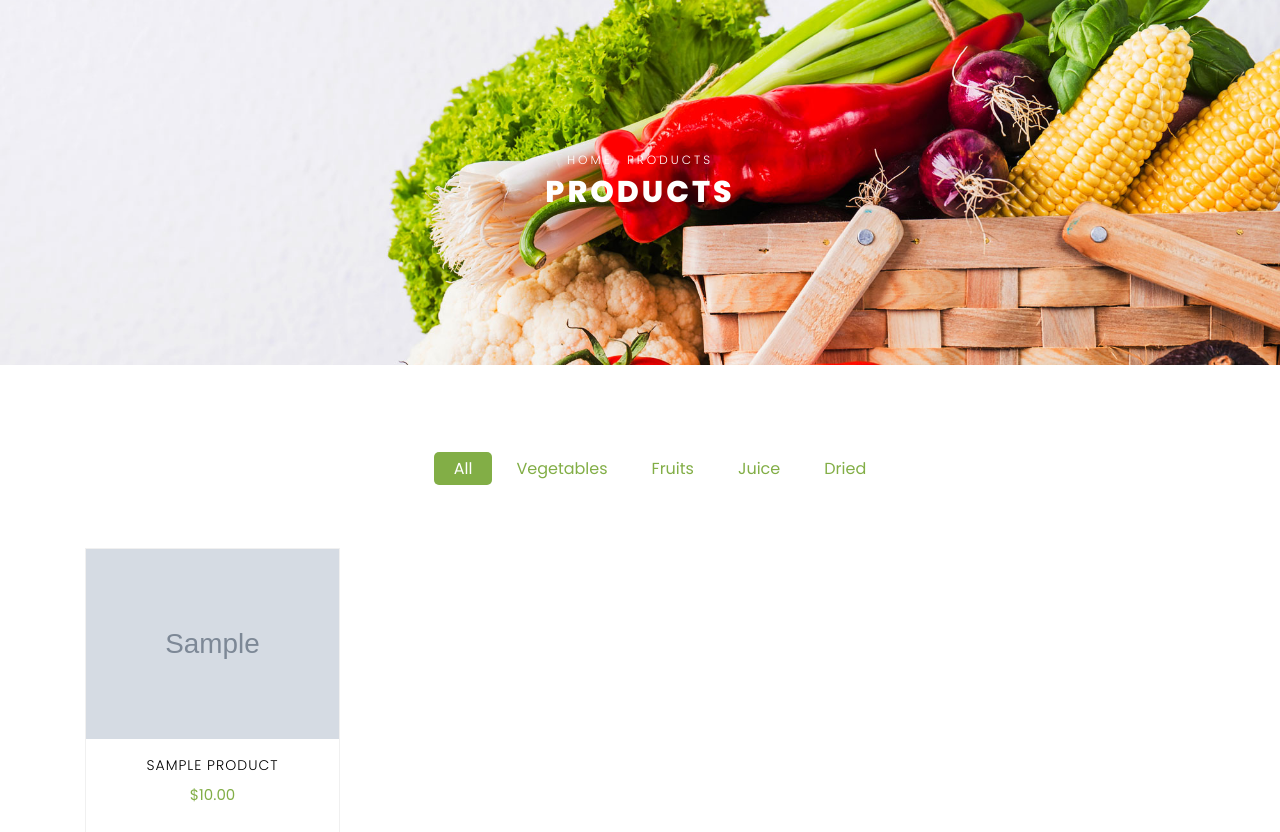
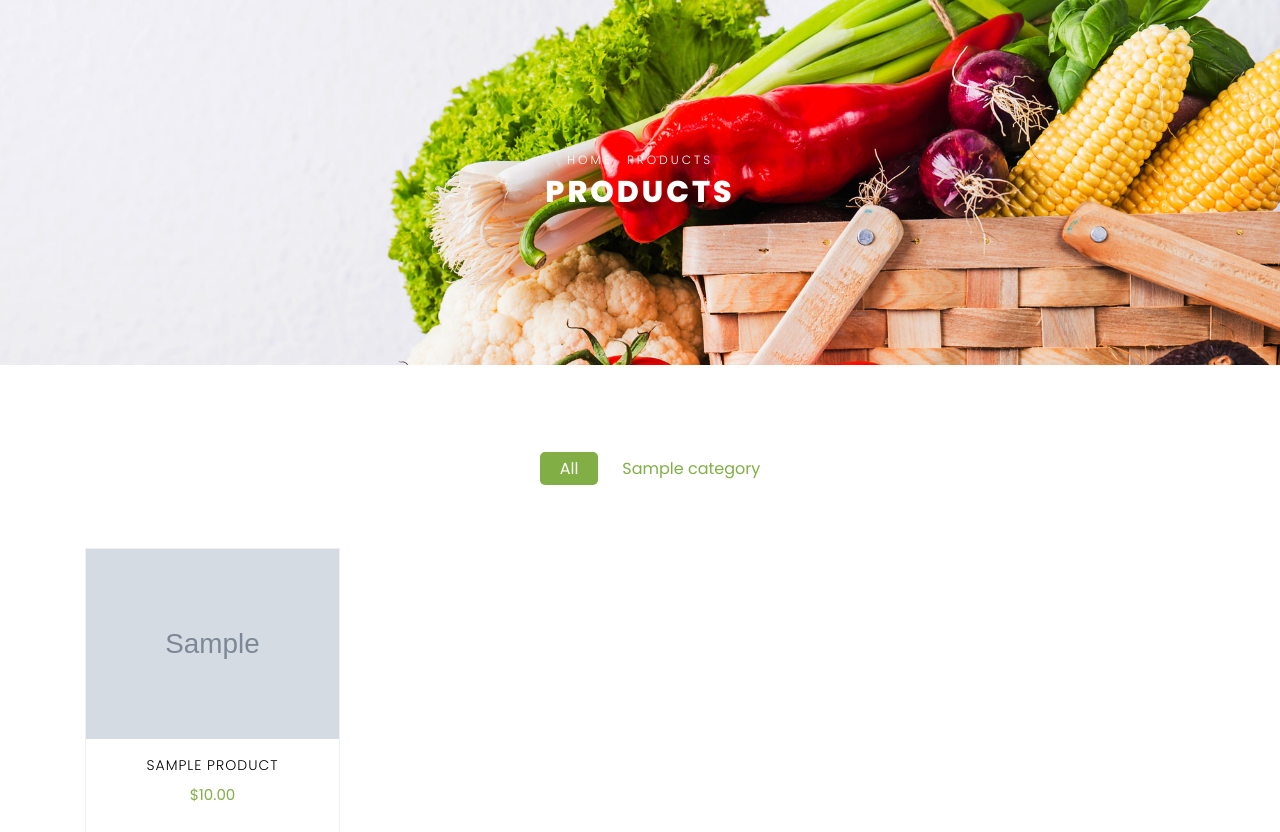
Before and after one commit to sajib1066/django-ecommerce, a Django app: page /shop/ in a window 1280 px wide. Shown: the part 97-929 px from the top of the page. Run offline with Django 3.2, Linux system fonts and the light colour scheme; tables that the repository leaves empty hold one stand-in row (values such as "Sample post"); grey boxes marked "Sample" are stand-in pictures; some libraries are stand-ins or nearby versions; some web fonts are replaced.

Commit message:
add category list

```diff
--- a/shop/views.py
+++ b/shop/views.py
@@ -1,10 +1,12 @@
 from django.shortcuts import render
-from .models import Product
+from .models import Category, Product
 
 
 def shop_page(request):
+    category = Category.objects.all()
     products = Product.objects.filter(is_draft=False)
     context = {
+        'category': category,
         'products': products
     }
     return render(request, 'shop/shop.html', context)
--- a/templates/shop/shop.html
+++ b/templates/shop/shop.html
@@ -19,10 +19,9 @@
     			<div class="col-md-10 mb-5 text-center">
     				<ul class="product-category">
     					<li><a href="#" class="active">All</a></li>
-    					<li><a href="#">Vegetables</a></li>
-    					<li><a href="#">Fruits</a></li>
-    					<li><a href="#">Juice</a></li>
-    					<li><a href="#">Dried</a></li>
+              {% for ctg in category %}
+    					<li><a href="#">{{ ctg.name }}</a></li>
+              {% endfor %}
     				</ul>
     			</div>
     		</div>
```
